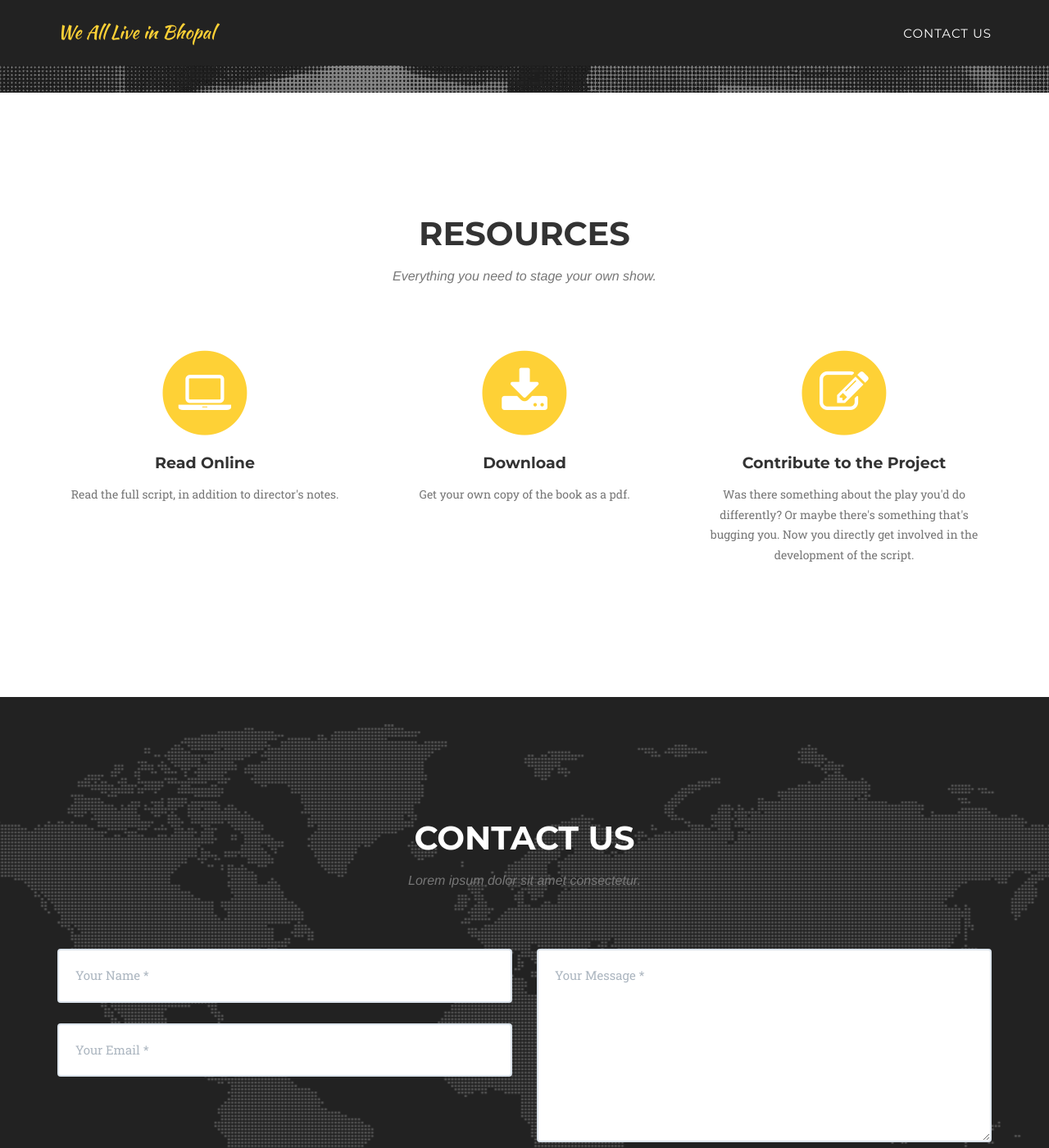
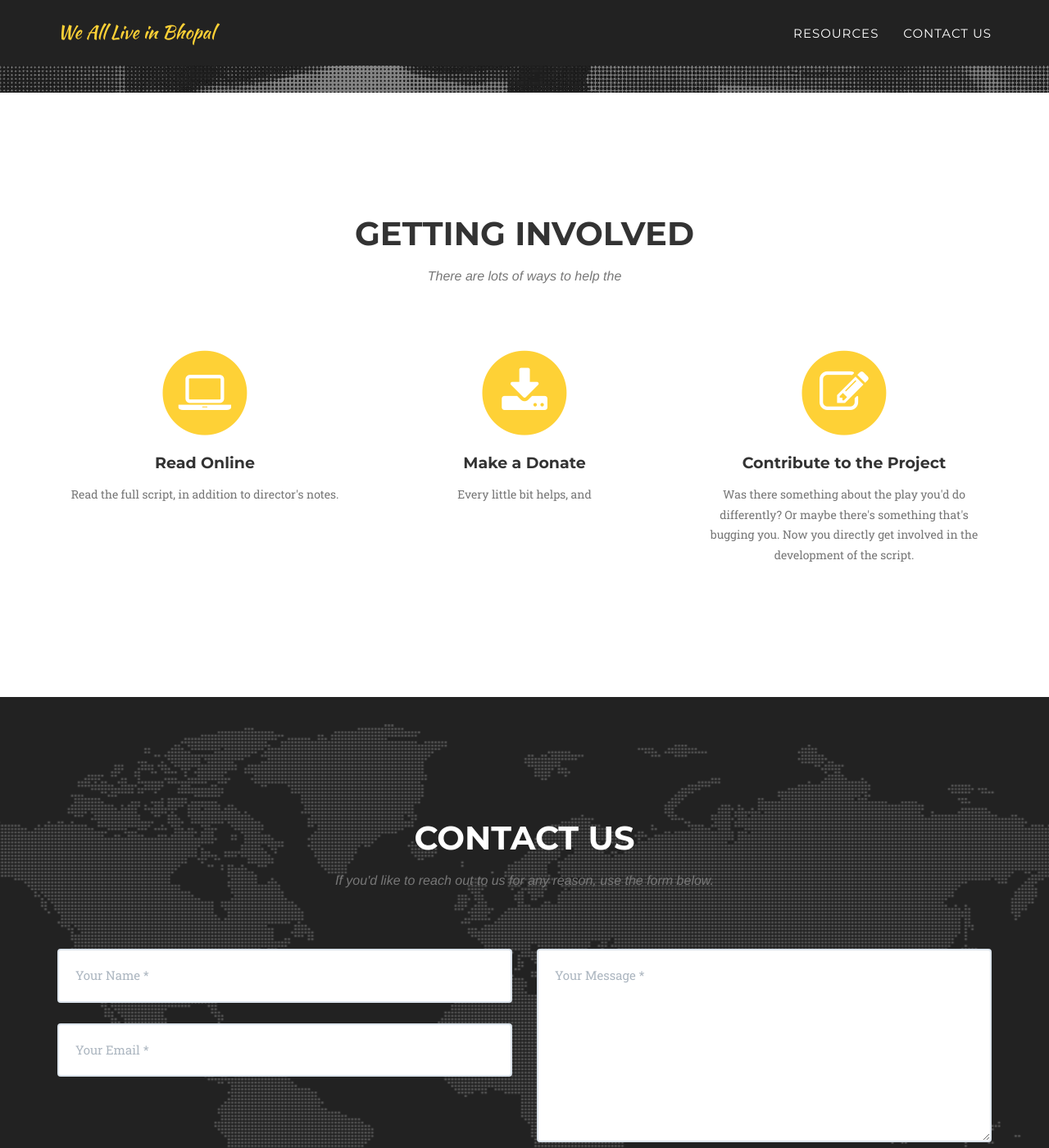
Before and after one commit to RATStheatre/Bhopal-materials, a Jekyll site: the page built from index.html, in a window 1280 px wide and 1400 px high, scrolled down 645 px. Shown: the whole window at 82% size. Built offline with Jekyll 4.4.1, drawn with Linux system fonts in a browser that asks for light colours; some web fonts are replaced.

Commit message:
Changes to Resources bit

```diff
--- a/_includes/contact.html
+++ b/_includes/contact.html
@@ -3,7 +3,7 @@
             <div class="row">
                 <div class="col-lg-12 text-center">
                     <h2 class="section-heading">Contact Us</h2>
-                    <h3 class="section-subheading text-muted">Lorem ipsum dolor sit amet consectetur.</h3>
+                    <h3 class="section-subheading text-muted">If you'd like to reach out to us for any reason, use the form below.</h3>
                 </div>
             </div>
             <div class="row">
--- a/_includes/header.html
+++ b/_includes/header.html
@@ -18,10 +18,10 @@
                     <li class="hidden">
                         <a href="#page-top"></a>
                     </li>
-<!--                     <li>
-                        <a class="page-scroll" href="#services">Services</a>
+                     <li>
+                        <a class="page-scroll" href="#services">Resources</a>
                     </li>
-                    <li>
+<!--                    <li>
                         <a class="page-scroll" href="#portfolio">Gallery</a>
                     </li>
                     <li>
--- a/_includes/services.html
+++ b/_includes/services.html
@@ -3,8 +3,8 @@
         <div class="container">
             <div class="row">
                 <div class="col-lg-12 text-center">
-                    <h2 class="section-heading">Resources</h2>
-                    <h3 class="section-subheading text-muted">Everything you need to stage your own show.</h3>
+                    <h2 class="section-heading">Getting Involved</h2>
+                    <h3 class="section-subheading text-muted">There are lots of ways to help the </h3>
                 </div>
             </div>
             <div class="row text-center">
@@ -25,11 +25,11 @@
                             <i class="fa fa-download fa-stack-1x fa-inverse"></i>
                         </span>
                     </a>
-                    <h4 class="service-heading">Download</h4>
-                    <p class="text-muted">Get your own copy of the book as a pdf.</p>
+                    <h4 class="service-heading">Make a Donate</h4>
+                    <p class="text-muted">Every little bit helps, and </p>
                 </div>
                 <div class="col-md-4">
-                    <a href="https://github.com/RATStheatre/Bhopal-materials">
+                    <a href="https://github.com/RATStheatre/Bhopal-materials" target="_blank">
                         <span class="fa-stack fa-4x">
                             <i class="fa fa-circle fa-stack-2x text-primary"></i>
                             <i class="fa fa-pencil-square-o fa-stack-1x fa-inverse"></i>
```
